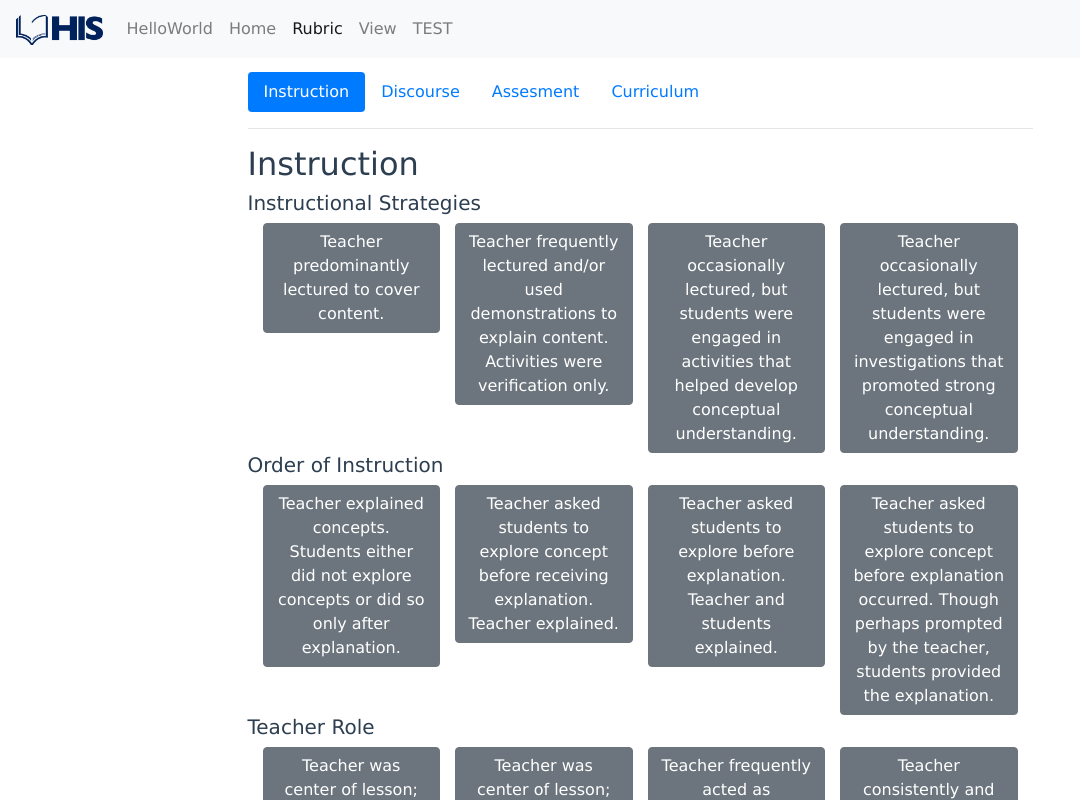
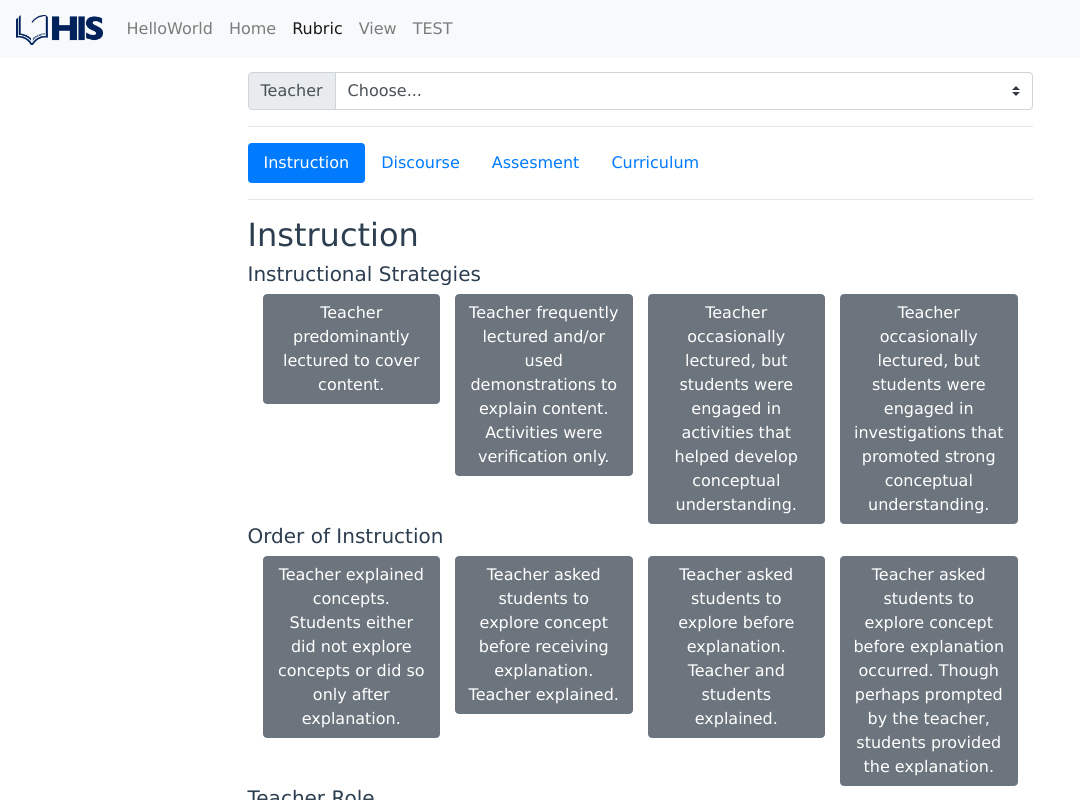
Before and after one commit to simon300000/Rubric, a Vue app: page /rubric in a window 1280 px wide. Shown: the top 800 px of the page, without its empty margins (0-1080 px from the left). Built offline with nearby package versions, Linux system fonts and the light colour scheme.

Commit message:
changin stuff

```diff
--- a/src/components/home.vue
+++ b/src/components/home.vue
@@ -62,7 +62,7 @@
 
 <script>
 export default {
-  name: 'HelloWorld',
+  name: 'home',
   data() {
     return {
       msg: 'Welcome to Your Vue.js App'
--- a/src/components/rubric.vue
+++ b/src/components/rubric.vue
@@ -1,6 +1,17 @@
 <template>
   <div class="rubric">
-
+    <div class="input-group mb-3">
+      <div class="input-group-prepend">
+        <label class="input-group-text" for="inputGroupSelect01">Teacher</label>
+      </div>
+      <select class="custom-select" name="submitter" id="inputGroupSelect01" required="">
+        <option selected>Choose...</option>
+        <option value="1">Julie Terry</option>
+        <option value="2">Karl Suits</option>
+        <option value="3">Robert Hyndman</option>
+      </select>
+    </div>
+    <hr>
     <nav>
       <div class="nav nav-pills" id="pills-tab" role="tablist">
         <a class="nav-item nav-link active" id="pills-Instruction-tab" data-toggle="pill" href="#pills-Instruction" role="tab" aria-controls="pills-Instruction" aria-selected="true">Instruction</a>
@@ -99,7 +110,7 @@
 </template>
 
 <script>
-import rubric from './list'
+import rubric from './list-rubric'
 
 export default {
   name: 'rubric',
--- a/src/components/templete.vue
+++ b/src/components/templete.vue
@@ -6,7 +6,7 @@
 
 <script>
 export default {
-  name: '[name of page]',
+  name: '[name]'
 }
 </script>
 
--- a/src/components/test.vue
+++ b/src/components/test.vue
@@ -37,11 +37,14 @@
       <div class="tab-pane fade" id="pills-4" role="tabpanel" aria-labelledby="pills-4-tab">Curriculum</div>
     </div>
 
+    <br><br><br>
+    <p id="demo"></p>
+
   </div>
 </template>
 
 <script>
-import test from './list'
+import test from './list-rubric'
 
 export default {
   name: 'test',
@@ -53,21 +56,6 @@ export default {
 }
 
 
-// function empty(){
-//   $('input[type="text"], select').bind('keyup change',function(){
-//
-//     // get elements that are empty.
-//     var empty = $('input[type="text"], select').map(function(index, el) {
-//         return !$(el).val().length ? el : null;
-//     }).get();
-//
-//     // could also be placed outside of the function
-//     var number = $('#number');
-//
-//     // check if there are any empty elements, if there are none, show numbers, else hide number.
-//     !empty.length ? number.show() : number.hide();
-// });
-// }
 
 
 </script>
--- a/src/components/view.vue
+++ b/src/components/view.vue
@@ -1,12 +1,12 @@
 <template>
   <div class="view">
-
+    <p>test</p>
   </div>
 </template>
 
 <script>
 export default {
-  name: 'view',
+  name: 'view'
 }
 </script>
 
```
Also changed, not shown: src/components/list-rubric.js (renamed from src/components/list.js).
